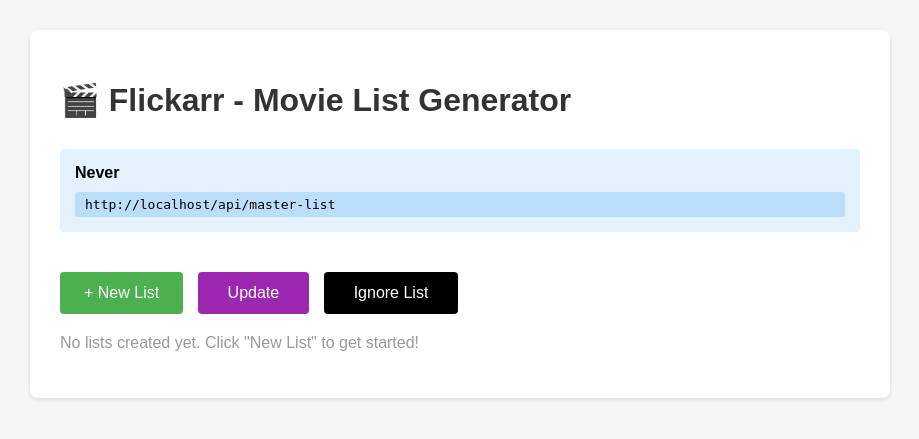
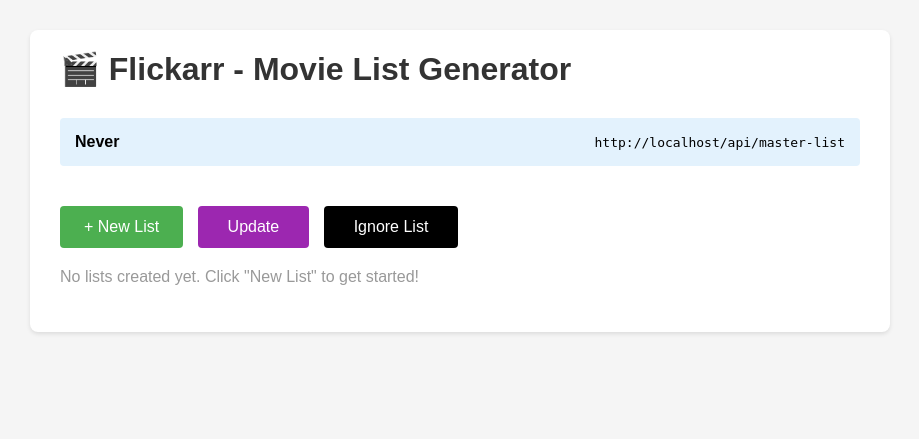
Before and after one commit to ShadowWhisperer/Flickarr, a Flask app: page / in a window 1280 px wide. Shown: the top 439 px of the page, without its empty margins (180-1099 px from the left). Run offline with Flask 3, Linux system fonts and the light colour scheme; data that the repository does not hold is empty.

Commit message:
Update style.css

```diff
--- a/static/style.css
+++ b/static/style.css
@@ -12,7 +12,7 @@ body {
 
 .container {
     background: white;
-    padding: 30px;
+    padding: 20px 30px 30px;
     border-radius: 8px;
     box-shadow: 0 2px 4px rgba(0,0,0,0.1);
 }
@@ -35,7 +35,12 @@ body {
 
 h1 {
     color: #333;
+    margin-top: 0;
     margin-bottom: 30px;
+}
+
+h2 {
+    font-size: 1.25em;
 }
 
 .back-button {
@@ -449,14 +476,14 @@ button {
     padding: 15px;
     border-radius: 4px;
     margin-bottom: 20px;
+    display: flex;
+    flex-wrap: wrap;
+    align-items: center;
+    gap: 8px 15px;
 }
 
 .feed-url code {
-    background-color: #bbdefb;
-    padding: 5px 10px;
-    border-radius: 3px;
-    display: block;
-    margin-top: 10px;
+    margin-left: auto;
     word-break: break-all;
 }
 
```
Also changed, not shown: other parts of static/style.css (+31 -9 lines).
